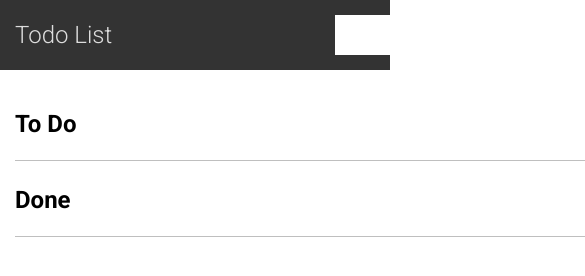
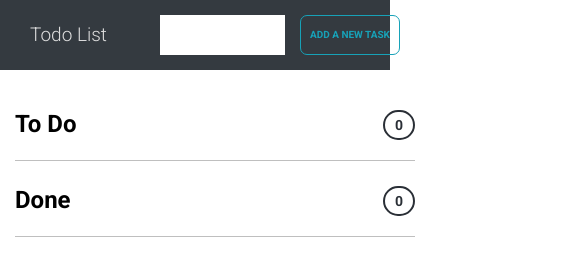
Before and after one commit to homie43/todo-list-vue_3, a plain HTML site: page index.html in a window 390 px wide. Shown: the top 276 px of the page, 585 px wide, since content can reach past the window. Drawn offline with nearby package versions, Linux system fonts and the light colour scheme.

Commit message:
minimal adaptive

```diff
--- a/style.css
+++ b/style.css
@@ -28,7 +28,7 @@ h2 .mask-num {
 }
 
 .header {
-    background-color: #333;
+    background-color: #343a40;
     padding: 10px 0;
     margin-bottom: 40px;
 }
@@ -70,9 +70,10 @@ h2 .mask-num {
 }
 
 .btn {
-    background-color: #12c0dd;
-    border: 1px solid #12c0dd;
-    color: #fff;
+    background-color: transparent;
+    border: 1px solid #17a2b8;
+    border-radius: 7px;
+    color: #17a2b8;
     font-weight: 700;
     text-transform: uppercase;
     padding: 10px 15px;
@@ -83,8 +84,10 @@ h2 .mask-num {
 }
 
 .btn:hover {
-    background-color: #0dd6f8;
-    border-color: #0dd6f8;
+    background-color: #17a2b8;
+    border-color: #17a2b8;
+    color: #fff;
+    cursor: pointer;
 }
 
 .mask-list li {
@@ -188,3 +191,36 @@ input[type="checkbox"]:not(:checked) + span::after{
     top: calc(50% - 6px);
     background-color: #7d25a9;
 }
+
+@media (max-width: 1200px) {
+    .container {
+        max-width: 700px;
+        /* padding-left: 0px;
+        padding-right: 0px; */
+        margin: 0 0;
+    }
+}
+
+@media (max-width: 576px) {
+    .container {
+        max-width: 400px;
+    }
+
+    .header .container {
+        justify-content: space-around;
+    }
+
+    .header .container .form input {
+        width: 125px;
+    }
+
+    .header .container .logo {
+        font-size: 19px;
+    }
+
+    .btn {
+        width: 100px;
+        padding: 10px 2px;
+        font-size: 10px;
+    }
+}
```
